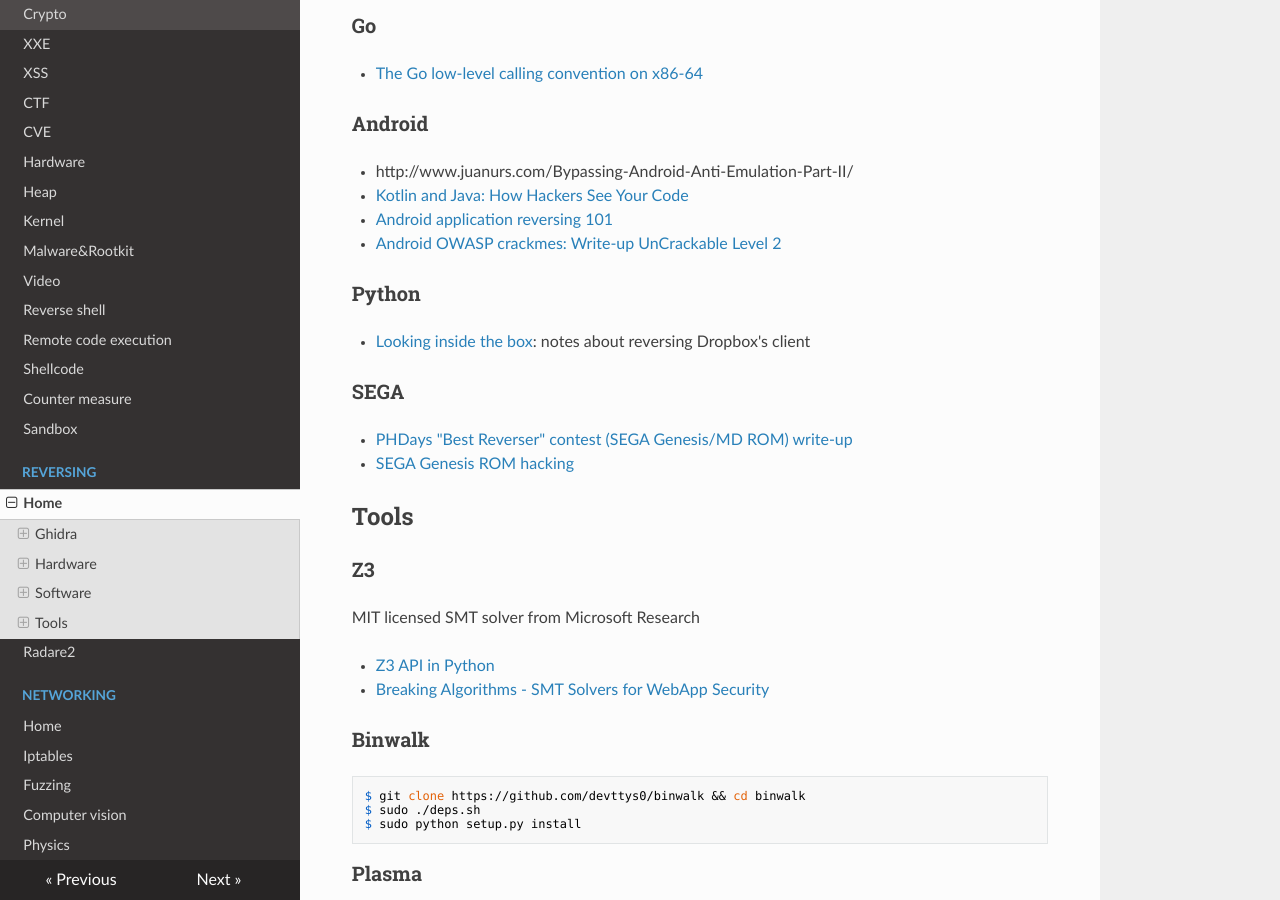
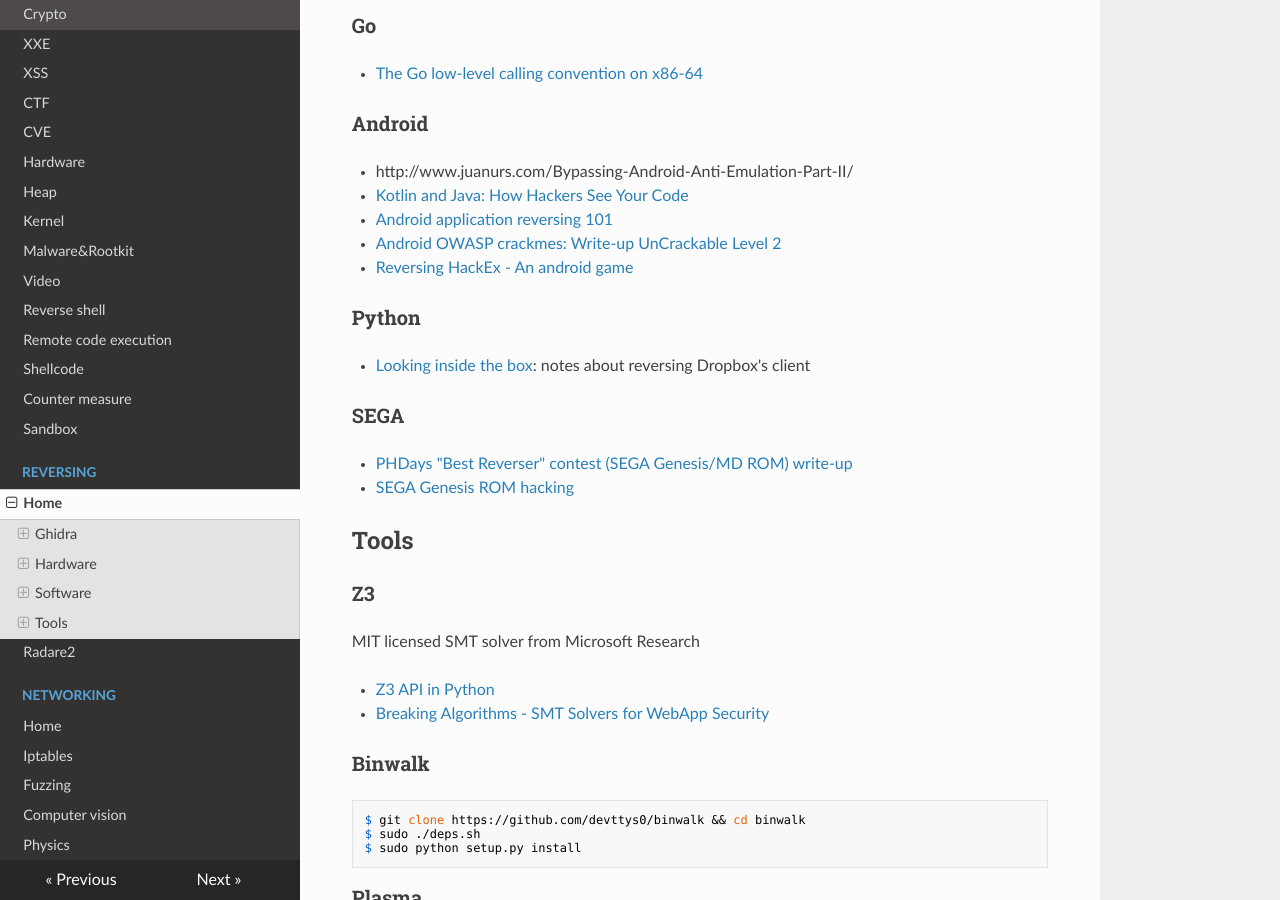
Before and after one commit to gipi/low-level, an MkDocs documentation site: the page built from docs/reversing/reversing.md, in a window 1280 px wide and 900 px high, scrolled down 3815 px. Built offline with MkDocs 1.6.1, drawn with Linux system fonts in a browser that asks for light colours; nearby versions of some CDN libraries; old or Windows-style settings are respelled for this version of MkDocs.

Commit message:
Update reversing.md

```diff
--- a/docs/reversing/reversing.md
+++ b/docs/reversing/reversing.md
@@ -184,6 +184,7 @@
  - [Kotlin and Java: How Hackers See Your Code](https://brompwnie.github.io/reversing/2018/02/12/Kotlin-and-Java-How-Hackers-See-Your-Code.html)
  - [Android application reversing 101](https://www.evilsocket.net/2017/04/27/Android-Applications-Reversing-101/)
  - [Android OWASP crackmes: Write-up UnCrackable Level 2](https://enovella.github.io/android/reverse/2017/05/20/android-owasp-crackmes-level-2.html)
+ - [Reversing HackEx - An android game](https://0x00sec.org/t/reversing-hackex-an-android-game/16243/3)
 
 ### Python
 
```
